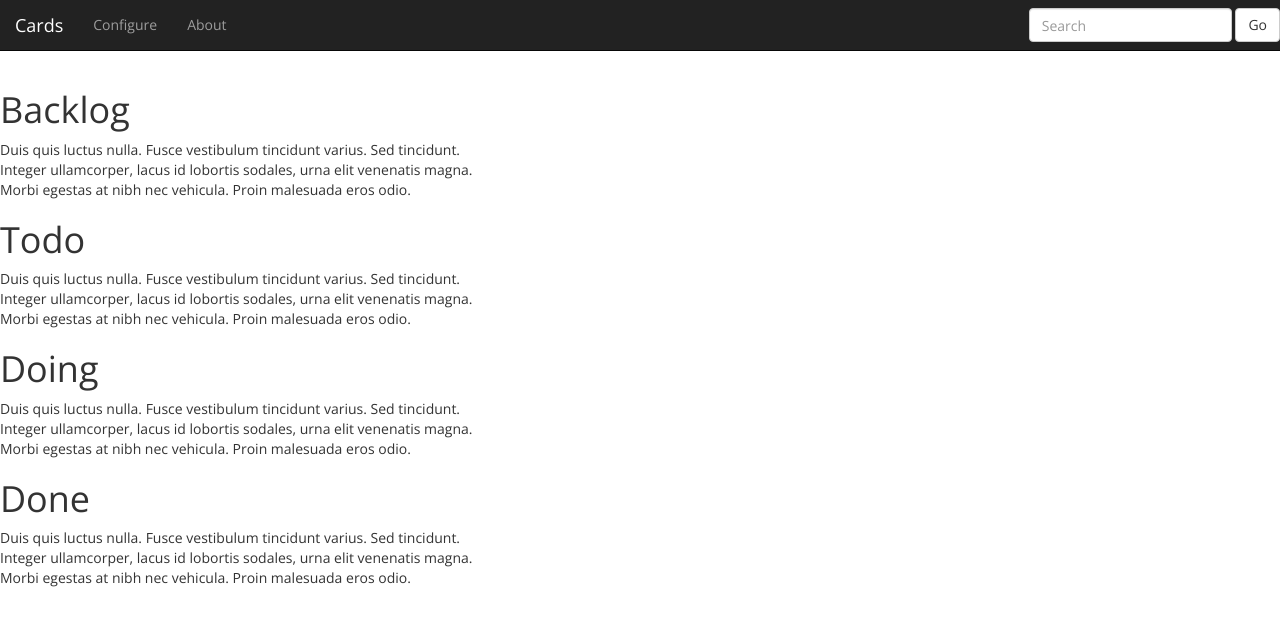
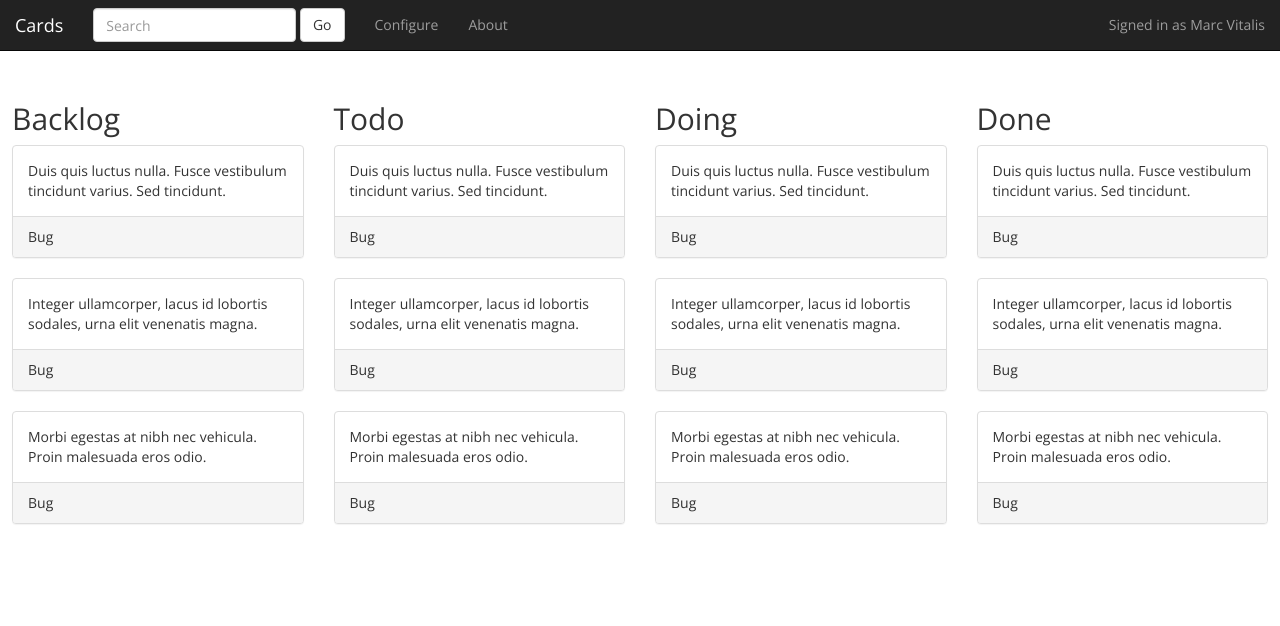
Before and after one commit to netxph/protocards, a website: page app/index.html in a window 1280 px wide. Drawn offline with nearby package versions, Linux system fonts and the light colour scheme.

Commit message:
bootstrapped

```diff
--- a/app/index.html
+++ b/app/index.html
@@ -21,72 +21,85 @@
             <nav id="menu" class="navbar navbar-default navbar-fixed-top navbar-inverse">
                 <div class="navbar-header">
                     <a class="navbar-brand" href="#">Cards</a>
-                    <ul class="nav navbar-nav">
-                        <li><a href="#">Configure</a></li>
-                        <li><a href="#">About</a></li>
-                    </ul>
                 </div>
-                <form class="navbar-form navbar-right">
+                <form class="navbar-form navbar-left">
                     <div class="form-group">
                         <input type="text" class="form-control" placeholder="Search">
                     </div>
                     <button type="submit" class="btn btn-default">Go</button>
                 </form>
+                <ul class="nav navbar-nav">
+                    <li><a href="#">Configure</a></li>
+                    <li><a href="#">About</a></li>
+                </ul>
+                <p class="navbar-text navbar-right">Signed in as <a href="#" class="navbar-link">Marc Vitalis</a></p>
             </nav>
-            <div id="areas">
-                <div class="area">
-                    <h1>Backlog</h1>
+            <div id="areas" class="row">
+                <div class="area col-md-3">
+                    <h2>Backlog</h2>
                     <div class="cards">
-                        <div class="card">
-                            <span>Duis quis luctus nulla. Fusce vestibulum tincidunt varius. Sed tincidunt.</span>
+                        <div class="card panel panel-default">
+                            <div class="panel-body">Duis quis luctus nulla. Fusce vestibulum tincidunt varius. Sed tincidunt.</div>
+                            <div class="panel-footer">Bug</div>
                         </div>
-                        <div class="card">
-                            <span>Integer ullamcorper, lacus id lobortis sodales, urna elit venenatis magna.</span>
+                        <div class="card panel panel-default">
+                            <div class="panel-body">Integer ullamcorper, lacus id lobortis sodales, urna elit venenatis magna.</div>
+                            <div class="panel-footer">Bug</div>
                         </div>
-                        <div class="card">
-                            <span>Morbi egestas at nibh nec vehicula. Proin malesuada eros odio.</span>
+                        <div class="card panel panel-default">
+                            <div class="panel-body">Morbi egestas at nibh nec vehicula. Proin malesuada eros odio.</div>
+                            <div class="panel-footer">Bug</div>
                         </div>
                     </div>
                 </div>
-                <div class="area">
-                    <h1>Todo</h1>
+                <div class="area col-md-3">
+                    <h2>Todo</h2>
                     <div class="cards">
-                        <div class="card">
-                            <span>Duis quis luctus nulla. Fusce vestibulum tincidunt varius. Sed tincidunt.</span>
+                        <div class="card panel panel-default">
+                            <div class="panel-body">Duis quis luctus nulla. Fusce vestibulum tincidunt varius. Sed tincidunt.</div>
+                            <div class="panel-footer">Bug</div>
                         </div>
-                        <div class="card">
-                            <span>Integer ullamcorper, lacus id lobortis sodales, urna elit venenatis magna.</span>
+                        <div class="card panel panel-default">
+                            <div class="panel-body">Integer ullamcorper, lacus id lobortis sodales, urna elit venenatis magna.</div>
+                            <div class="panel-footer">Bug</div>
                         </div>
-                        <div class="card">
-                            <span>Morbi egestas at nibh nec vehicula. Proin malesuada eros odio.</span>
+                        <div class="card panel panel-default">
+                            <div class="panel-body">Morbi egestas at nibh nec vehicula. Proin malesuada eros odio.</div>
+                            <div class="panel-footer">Bug</div>
                         </div>
                     </div>
                 </div>
-                <div class="area">
-                    <h1>Doing</h1>
+                <div class="area col-md-3">
+                    <h2>Doing</h2>
                     <div class="cards">
-                        <div class="card">
-                            <span>Duis quis luctus nulla. Fusce vestibulum tincidunt varius. Sed tincidunt.</span>
+                        <div class="card panel panel-default">
+                            <div class="panel-body">Duis quis luctus nulla. Fusce vestibulum tincidunt varius. Sed tincidunt.</div>
+                            <div class="panel-footer">Bug</div>
                         </div>
-                        <div class="card">
-                            <span>Integer ullamcorper, lacus id lobortis sodales, urna elit venenatis magna.</span>
+                        <div class="card panel panel-default">
+                            <div class="panel-body">Integer ullamcorper, lacus id lobortis sodales, urna elit venenatis magna.</div>
+                            <div class="panel-footer">Bug</div>
                         </div>
-                        <div class="card">
-                            <span>Morbi egestas at nibh nec vehicula. Proin malesuada eros odio.</span>
+                        <div class="card panel panel-default">
+                            <div class="panel-body">Morbi egestas at nibh nec vehicula. Proin malesuada eros odio.</div>
+                            <div class="panel-footer">Bug</div>
                         </div>
                     </div>
                 </div>
-                <div class="area">
-                    <h1>Done</h1>
+                <div class="area col-md-3">
+                    <h2>Done</h2>
                     <div class="cards">
-                        <div class="card">
-                            <span>Duis quis luctus nulla. Fusce vestibulum tincidunt varius. Sed tincidunt.</span>
+                        <div class="card panel panel-default">
+                            <div class="panel-body">Duis quis luctus nulla. Fusce vestibulum tincidunt varius. Sed tincidunt.</div>
+                            <div class="panel-footer">Bug</div>
                         </div>
-                        <div class="card">
-                            <span>Integer ullamcorper, lacus id lobortis sodales, urna elit venenatis magna.</span>
+                        <div class="card panel panel-default">
+                            <div class="panel-body">Integer ullamcorper, lacus id lobortis sodales, urna elit venenatis magna.</div>
+                            <div class="panel-footer">Bug</div>
                         </div>
-                        <div class="card">
-                            <span>Morbi egestas at nibh nec vehicula. Proin malesuada eros odio.</span>
+                        <div class="card panel panel-default">
+                            <div class="panel-body">Morbi egestas at nibh nec vehicula. Proin malesuada eros odio.</div>
+                            <div class="panel-footer">Bug</div>
                         </div>
                     </div>
                 </div>
--- a/app/styles/main.css
+++ b/app/styles/main.css
@@ -3,4 +3,13 @@
 body {
     font-family: 'Open Sans', sans-serif;
     padding-top: 70px;
+    overflow: scroll;
 }
+
+#areas {
+    padding: 12px;
+}
+
+.navbar-text.navbar-right:last-child {
+    margin-right: 15px;
+}
```
